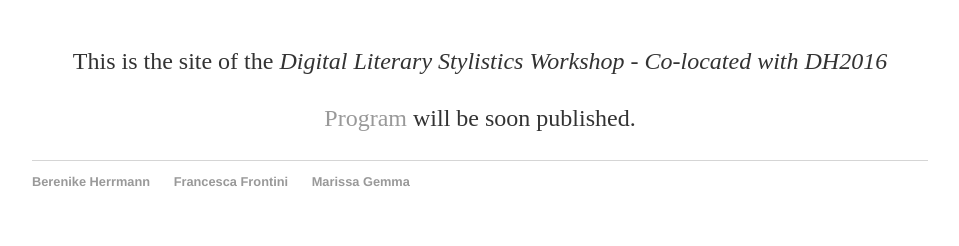
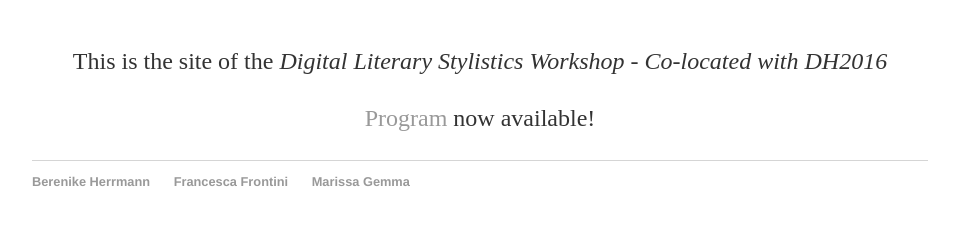
Before and after one commit to DigitalLiteraryStylistic/-DigitalLiteraryStylistic.github.io, a Jekyll site: the page built from index.html, in a window 1280 px wide. Shown: the part 908-1154 px from the top of the page, without its empty margins (160-1119 px from the left). Built offline with Jekyll 4.4.1, drawn with Linux system fonts in a browser that asks for light colours.

Commit message:
Update index.html

```diff
--- a/index.html
+++ b/index.html
@@ -5,5 +5,5 @@
 <div class="blurb">
 	<img src="images/wordle.png" alt="wordle" class="ri" />
 	<p>This is the site of the  <em>Digital Literary Stylistics Workshop - Co-located with DH2016</em> <a href="/about"></p>
-	<p>Program</a> will be soon published.</p>
+	<p>Program</a> now available!</p>
 </div><!-- /.blurb -->
```
